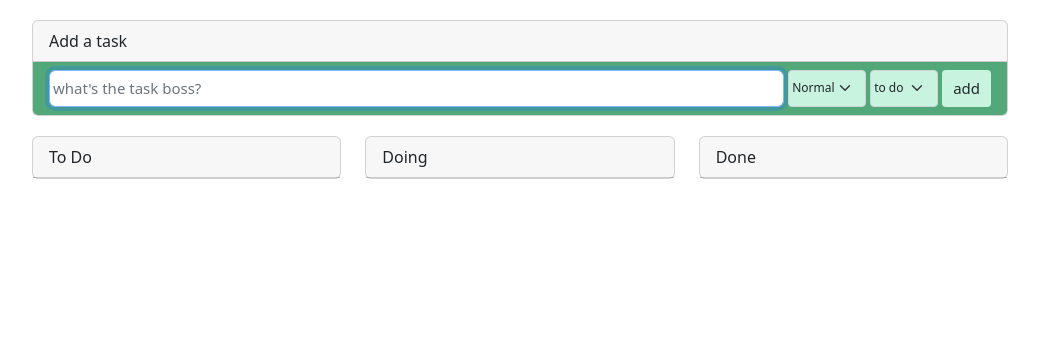
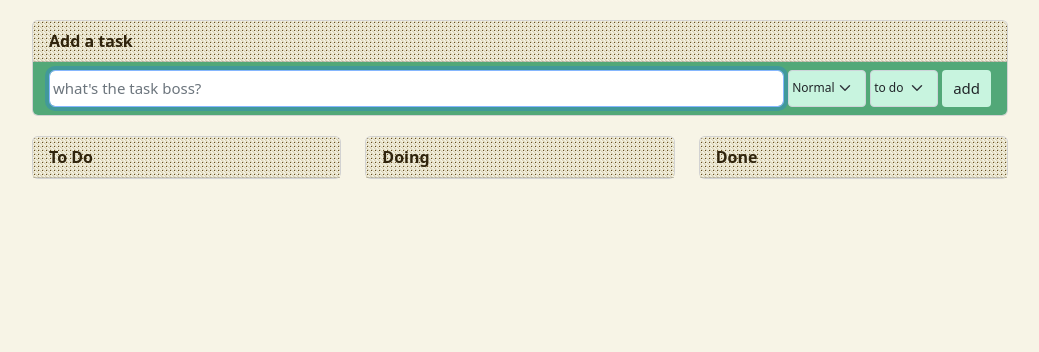
Before and after one commit to heliaakbari/trello-replica, a plain HTML site: page index.html in a window 1280 px wide. Shown: the whole page, without its empty margins (120-1159 px from the left). Drawn offline with nearby package versions, Linux system fonts and the light colour scheme.

Commit message:
background and row area

```diff
--- a/program.js
+++ b/program.js
@@ -141,7 +141,6 @@ function onDropToDo(event) {
   let list = document.getElementById("todos");
   globalDragged.parentElement.removeChild(globalDragged);
   list.appendChild(globalDragged);
-  console.log(list.childElementCount);
   sort(globalDragged,list);
 }
 
@@ -150,7 +149,6 @@ function onDropDoing(event) {
   globalDragged.parentElement.removeChild(globalDragged);
   let list = document.getElementById("doings");
   list.appendChild(globalDragged);
-  console.log(list.childElementCount);
   sort(globalDragged, list);
 }
 
@@ -158,7 +156,6 @@ function onDropDone(event) {
   event.preventDefault();
   globalDragged.parentElement.removeChild(globalDragged);
   let list = document.getElementById("dones");
-  console.log(list.childElementCount);
   list.appendChild(globalDragged);
   sort(globalDragged, list);
 }
--- a/style.css
+++ b/style.css
@@ -42,6 +42,10 @@ body{
     li{
         display: flex !important;
     }
+
+    .col-md-4 {
+     padding-bottom: 150px;
+    }
 }
 
 @media (max-width : 768px){
@@ -69,3 +73,15 @@ body{
 .delete:hover{
     font-weight: 900;
 }
+
+body{
+    background-color: #f7f4e6;
+}
+
+.card-header{
+    font-weight: 700;
+    opacity: 1;
+    background-size: 4px 4px;
+    background-image: repeating-linear-gradient(45deg, #644b1d 0, #30240d 0.4px, #d6cfb0 0, #f7f4e6 50%);
+    color: #30240d;
+}
```
